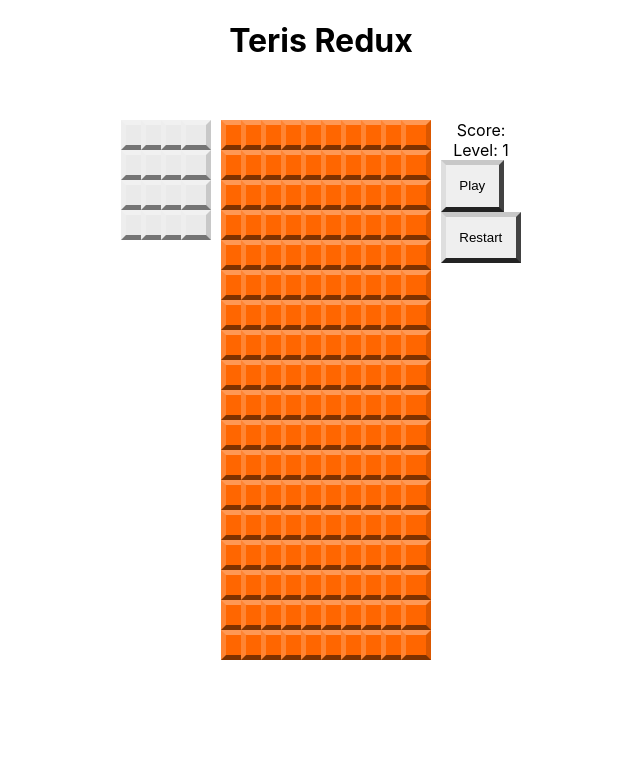
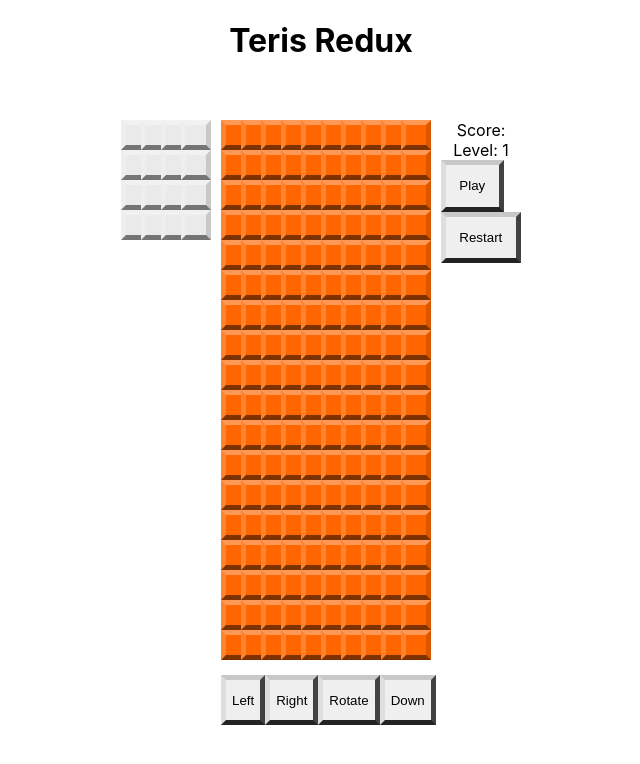
Before and after one commit to Prones94/FEW-2.3-React, a React (Create React App) app in the folder tetris-app/: page / in a window 1280 px wide. Shown: the top 764 px of the page, without its empty margins (319-959 px from the left). Built offline with nearby package versions, Linux system fonts and the light colour scheme.

Commit message:
[add] Initial controls

```diff
--- a/tetris-app/src/App.js
+++ b/tetris-app/src/App.js
@@ -3,6 +3,7 @@
 import GridBoard from './components/grid-board';
 import NextBlock from './components/next-block';
 import ScoreBoard from './components/score-board';
+import Controls from './components/controls';
 
 
 function App() {
@@ -14,6 +15,7 @@
       <GridBoard />
       <NextBlock />
       <ScoreBoard />
+      <Controls />
     </div>
   );
 }
--- /dev/null
+++ b/tetris-app/src/components/controls.js
@@ -0,0 +1,37 @@
+import React, { Component } from 'react'
+import '../styles/Controls.css'
+
+
+class Controls extends Component {
+    constructor(props){
+        super(props);
+        this.handleLeft = this.handleLeft.bind(this);
+        this.handleRight = this.handleRight.bind(this);
+        this.handleRotate = this.handleRotate.bind(this);
+        this.handleDown = this.handleDown.bind(this);
+    }
+    handleLeft(evt){
+
+    }
+    handleRight(evt){
+
+    }
+    handleRotate(evt){
+
+    }
+    handleDown(evt){
+
+    }
+    render(){
+        return (
+            <div className="controls">
+                <button className="control-button" onClick={this.handleLeft}>Left</button>
+                <button className="control-button" onClick={this.handleRight}>Right</button>
+                <button className="control-button" onClick={this.handleRotate}>Rotate</button>
+                <button className="control-button" onClick={this.handleDown}>Down</button>
+            </div>
+        )
+    }
+}
+
+export default Controls
--- /dev/null
+++ b/tetris-app/src/styles/Controls.css
@@ -0,0 +1,19 @@
+.controls {
+    margin-top: 175px;
+    grid-area: b;
+    display: flex;
+    flex-direction: row;
+}
+
+.control-button{
+    --size: calc(var(--tile-size) * 2.5);
+    width: calc(var(--size) + 1.3);
+    height: var(--size);
+    text-align: center;
+    display: block;
+    border-width: 5px;
+    border-top-color: var(--button-color-t);
+    border-left-color: var(--button-color-l);
+    border-right-color: var(--button-color-r);
+    border-bottom-color: var(--button-color-b);
+}
```
